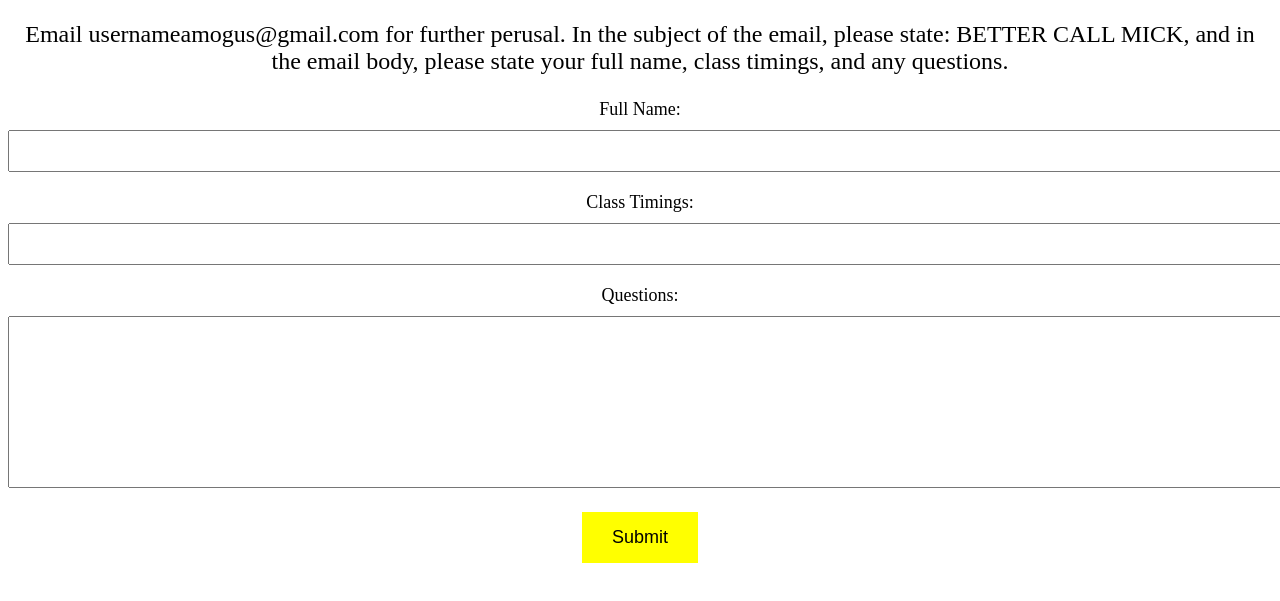
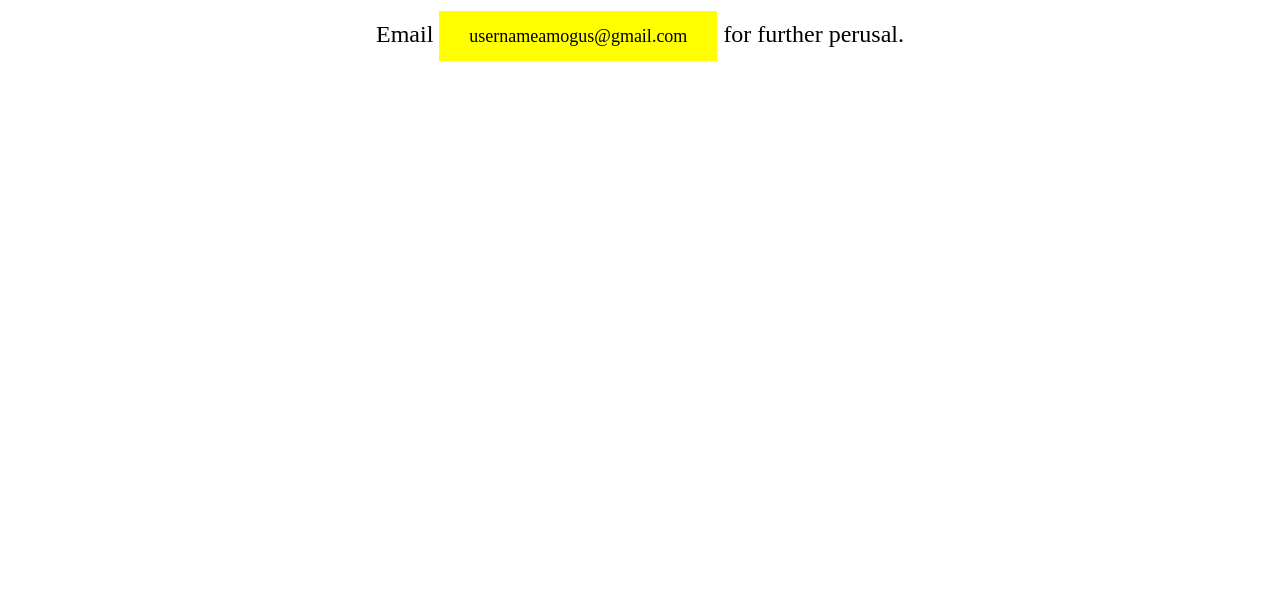
Before and after one commit to bettercallmick/bettercallmick.github.io, a plain HTML site: page ver2.html in a window 1280 px wide. Shown: the part 69-670 px from the top of the page. Drawn offline with Linux system fonts and the light colour scheme.

Commit message:
Update ver2.html

```diff
--- a/ver2.html
+++ b/ver2.html
@@ -14,36 +14,19 @@
         p {
             font-size: 24px;
         }
-        form {
+        section {
             margin-top: 20px;
         }
-        label {
+        a {
             font-size: 18px;
-            display: block;
-            margin-bottom: 10px;
-        }
-        input {
-            width: 100%;
-            padding: 10px;
-            margin-bottom: 20px;
-            font-size: 16px;
-        }
-        textarea {
-            width: 100%;
-            height: 150px;
-            padding: 10px;
-            font-size: 16px;
-            margin-bottom: 20px;
-        }
-        button {
+            text-decoration: none;
             background-color: yellow;
             color: black;
             padding: 15px 30px;
-            font-size: 18px;
             border: none;
             cursor: pointer;
         }
-        button:hover {
+        a:hover {
             background-color: black;
             color: white;
         }
@@ -54,18 +37,7 @@
         <h1>Place an Order</h1>
     </header>
     <section>
-        <p>Email usernameamogus@gmail.com for further perusal. In the subject of the email, please state: BETTER CALL MICK, and in the email body, please state your full name, class timings, and any questions.</p>
-    </section>
-    <section>
-        <form action="mailto:usernameamogus@gmail.com" method="post" enctype="text/plain">
-            <label for="fullName">Full Name:</label>
-            <input type="text" id="fullName" name="fullName" required>
-            <label for="classTimings">Class Timings:</label>
-            <input type="text" id="classTimings" name="classTimings" required>
-            <label for="questions">Questions:</label>
-            <textarea id="questions" name="questions" required></textarea>
-            <button type="submit">Submit</button>
-        </form>
+        <p>Email <a href="mailto:usernameamogus@gmail.com">usernameamogus@gmail.com</a> for further perusal.</p>
     </section>
 </body>
 </html>
```
